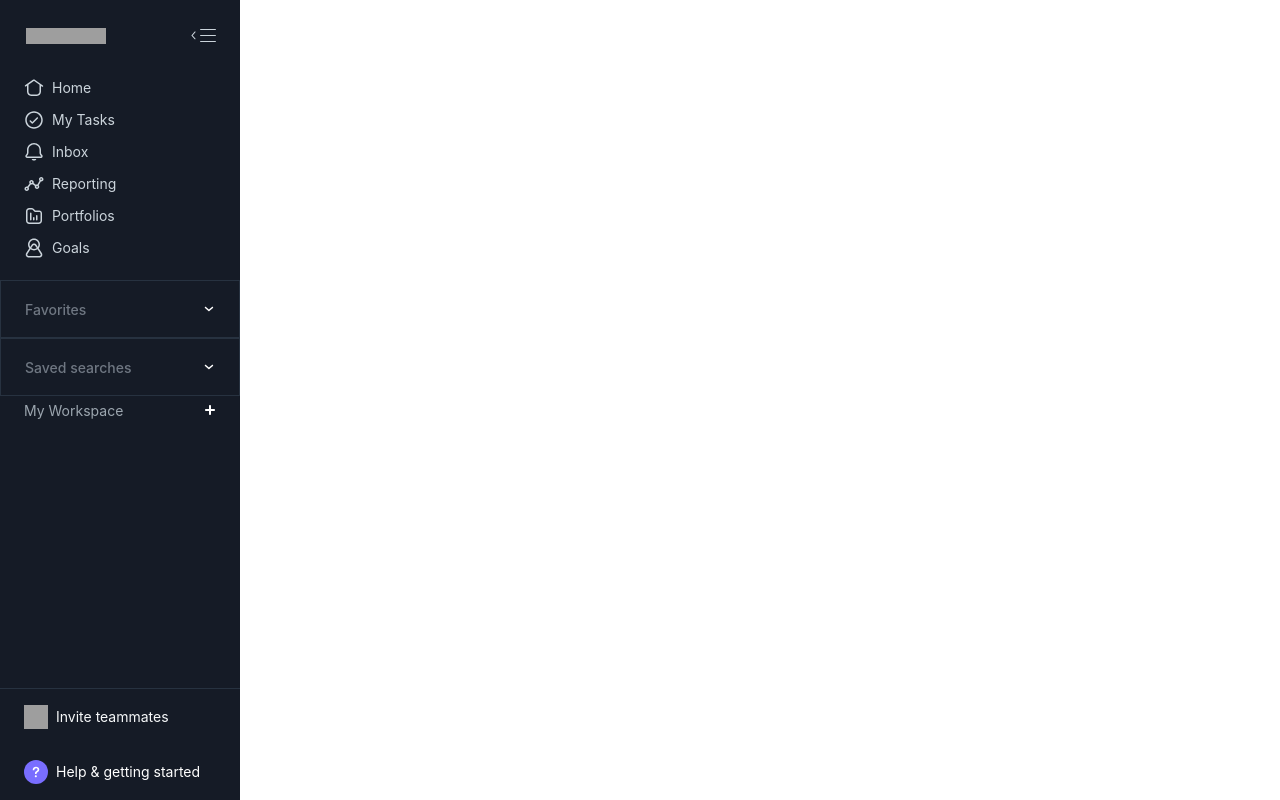
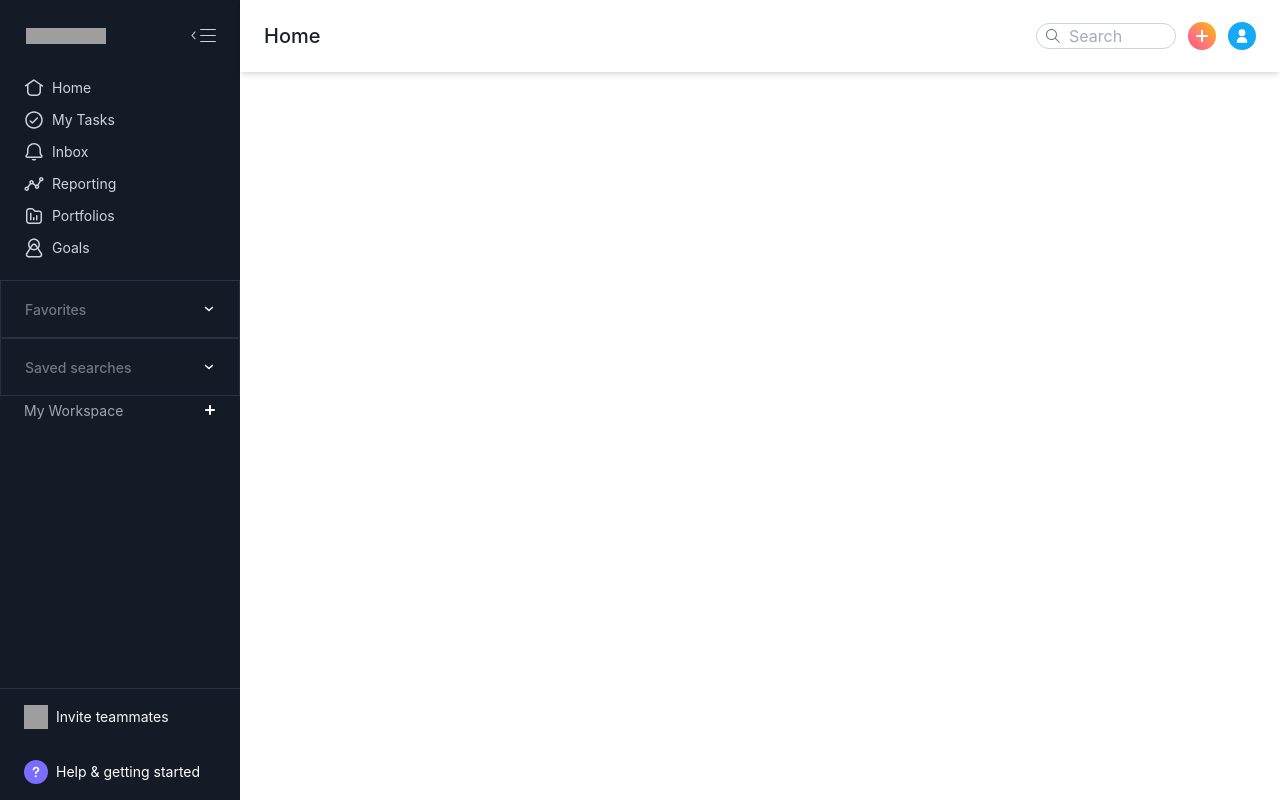
Before and after one commit to ShadmanShakib/ShakibDash1, a React (Create React App) app: page / in a window 1280 px wide. Built offline with nearby package versions, Linux system fonts and the light colour scheme; grey boxes are pictures that could not be loaded.

Commit message:
Home topbar

```diff
--- a/src/components/common/Sidebar/Sidebar.tsx
+++ b/src/components/common/Sidebar/Sidebar.tsx
@@ -35,7 +35,10 @@ function Sidebar() {
     dispatch(toggleSearches());
   };
   return (
-    <Box visibility={expanded ? "visible" : "hidden"}>
+    <Box
+      w={expanded ? "240px" : "0"}
+      visibility={expanded ? "visible" : "hidden"}
+    >
       <Box
         w="240px"
         display="flex"
--- a/src/components/common/Topbar/Topbar.tsx
+++ b/src/components/common/Topbar/Topbar.tsx
@@ -1,7 +1,146 @@
 import React from "react";
+import { Box, Input } from "@chakra-ui/react";
+import { useAppSelector, useAppDispatch } from "../../../hooks/useApp";
+import { toggleSidebar } from "../../../store/ui/SidebarSlice";
+function Topbar() {
+  const { expanded } = useAppSelector((state) => state.Sidebar);
+  const dispatch = useAppDispatch();
+  const handleOpenSidebar = () => {
+    dispatch(toggleSidebar());
+  };
+  return (
+    <Box
+      bg="white"
+      w="100%"
+      position="sticky"
+      minH="72px"
+      px="24px"
+      zIndex={200}
+      display="flex"
+      alignItems="center"
+      shadow="md"
+    >
+      {!expanded && (
+        <Box w="40px">
+          <Box
+            onClick={handleOpenSidebar}
+            role="button"
+            aria-label="Expand sidebar"
+            tabIndex={0}
+          >
+            <svg
+              fill="#6f7782"
+              height="16px"
+              width="16px"
+              focusable="false"
+              viewBox="0 0 32 32"
+            >
+              <path d="M31,4H1C0.4,4,0,3.6,0,3s0.4-1,1-1h30c0.6,0,1,0.4,1,1S31.6,4,31,4z M31,16H1c-0.6,0-1-0.4-1-1s0.4-1,1-1h30c0.6,0,1,0.4,1,1S31.6,16,31,16z M31,28H1c-0.6,0-1-0.4-1-1s0.4-1,1-1h30c0.6,0,1,0.4,1,1S31.6,28,31,28z"></path>
+            </svg>
+          </Box>
+        </Box>
+      )}
 
-function Topbar() {
-  return <div></div>;
+      <Box
+        display="inline-flex"
+        flexDirection="column"
+        flexGrow={1}
+        flexShrink={1}
+        justifyContent="center"
+        fontSize="20px"
+        mr="4px"
+        fontWeight="500"
+      >
+        <h1>Home</h1>
+      </Box>
+      <Box display="flex" position="relative" alignItems="center">
+        <Input
+          borderRadius="16px"
+          variant="unstyled"
+          w="140px"
+          h="32px"
+          borderWidth="1px"
+          borderColor="#cbd4db"
+          pr="16px"
+          pl="32px"
+          type="text"
+          id="topbar_search_input"
+          placeholder="Search"
+        />
+        <Box left="5px" position="absolute">
+          <svg
+            fill="#6f7782"
+            height="16px"
+            width="24px"
+            focusable="false"
+            viewBox="0 0 32 32"
+          >
+            <path d="M29.707,28.293l-8.256-8.256C23.042,18.13,24,15.677,24,13c0-6.075-4.925-11-11-11S2,6.925,2,13s4.925,11,11,11c2.677,0,5.13-0.958,7.037-2.549l8.256,8.256L29.707,28.293z M4,13c0-4.963,4.037-9,9-9c4.963,0,9,4.037,9,9s-4.037,9-9,9C8.037,22,4,17.963,4,13z"></path>
+          </svg>
+        </Box>
+        <Box
+          cursor="pointer"
+          ml="12px"
+          height="28px"
+          w="28px"
+          borderRadius="50%"
+          bgImage="linear-gradient(to top right, #ff5263 0%, #ff7381 35%, #fcbd01 100%);"
+          role="button"
+          display="flex"
+          alignItems="center"
+          justifyContent="center"
+          aria-label="Create new"
+          aria-expanded="false"
+          tabIndex={0}
+        >
+          <svg
+            height="16px"
+            width="16px"
+            fill="white"
+            focusable="false"
+            viewBox="0 0 32 32"
+          >
+            <path d="M26,14h-8V6c0-1.1-0.9-2-2-2l0,0c-1.1,0-2,0.9-2,2v8H6c-1.1,0-2,0.9-2,2l0,0c0,1.1,0.9,2,2,2h8v8c0,1.1,0.9,2,2,2l0,0c1.1,0,2-0.9,2-2v-8h8c1.1,0,2-0.9,2-2l0,0C28,14.9,27.1,14,26,14z"></path>
+          </svg>
+        </Box>
+
+        <a
+          href="/#"
+          className="TopbarPageHeaderGlobalActions-settingsMenuButton DeprecatedAnchor"
+          aria-controls="lui_7"
+          aria-expanded="false"
+          id="lui_6"
+        >
+          <Box
+            ml="12px"
+            h="28px"
+            w="28px"
+            display="flex"
+            alignItems="center"
+            justifyContent="center"
+            bg="#14aaf5"
+            borderRadius="50%"
+          >
+            <svg
+              xmlns="http://www.w3.org/2000/svg"
+              height="16px"
+              width="16px"
+              fill="white"
+              viewBox="0 0 24 24"
+              stroke="white"
+            >
+              <path
+                stroke-linecap="round"
+                stroke-linejoin="round"
+                stroke-width="2"
+                d="M16 7a4 4 0 11-8 0 4 4 0 018 0zM12 14a7 7 0 00-7 7h14a7 7 0 00-7-7z"
+              />
+            </svg>
+          </Box>
+        </a>
+      </Box>
+    </Box>
+  );
 }
 
 export default Topbar;
--- a/src/components/common/index.ts
+++ b/src/components/common/index.ts
@@ -1 +1,2 @@
 export { Sidebar } from "./Sidebar";
+export { Topbar } from "./Topbar";
--- a/src/hooks/useSidebar.tsx
+++ b/src/hooks/useSidebar.tsx
@@ -1,10 +1,9 @@
 import { useMemo } from "react";
 import { selectSidebar } from "../store/ui/SidebarSlice";
-import { useAppDispatch, useAppSelector } from "./useApp";
+import { useAppSelector } from "./useApp";
 
 export default function useSidebar() {
   const { expanded, isFavorite } = useAppSelector(selectSidebar);
-  const dispatch = useAppDispatch();
 
   return useMemo(() => ({ expanded, isFavorite }), [expanded, isFavorite]);
 }
--- a/src/pages/user/Dashboard.tsx
+++ b/src/pages/user/Dashboard.tsx
@@ -1,11 +1,15 @@
 import React from "react";
-import { Sidebar } from "../../components/common";
+import { Box } from "@chakra-ui/react";
+import { Sidebar, Topbar } from "../../components/common";
 
 function Dashboard() {
   return (
-    <div>
+    <Box display="flex">
       <Sidebar />
-    </div>
+      <Box w="100%">
+        <Topbar />
+      </Box>
+    </Box>
   );
 }
 
```
